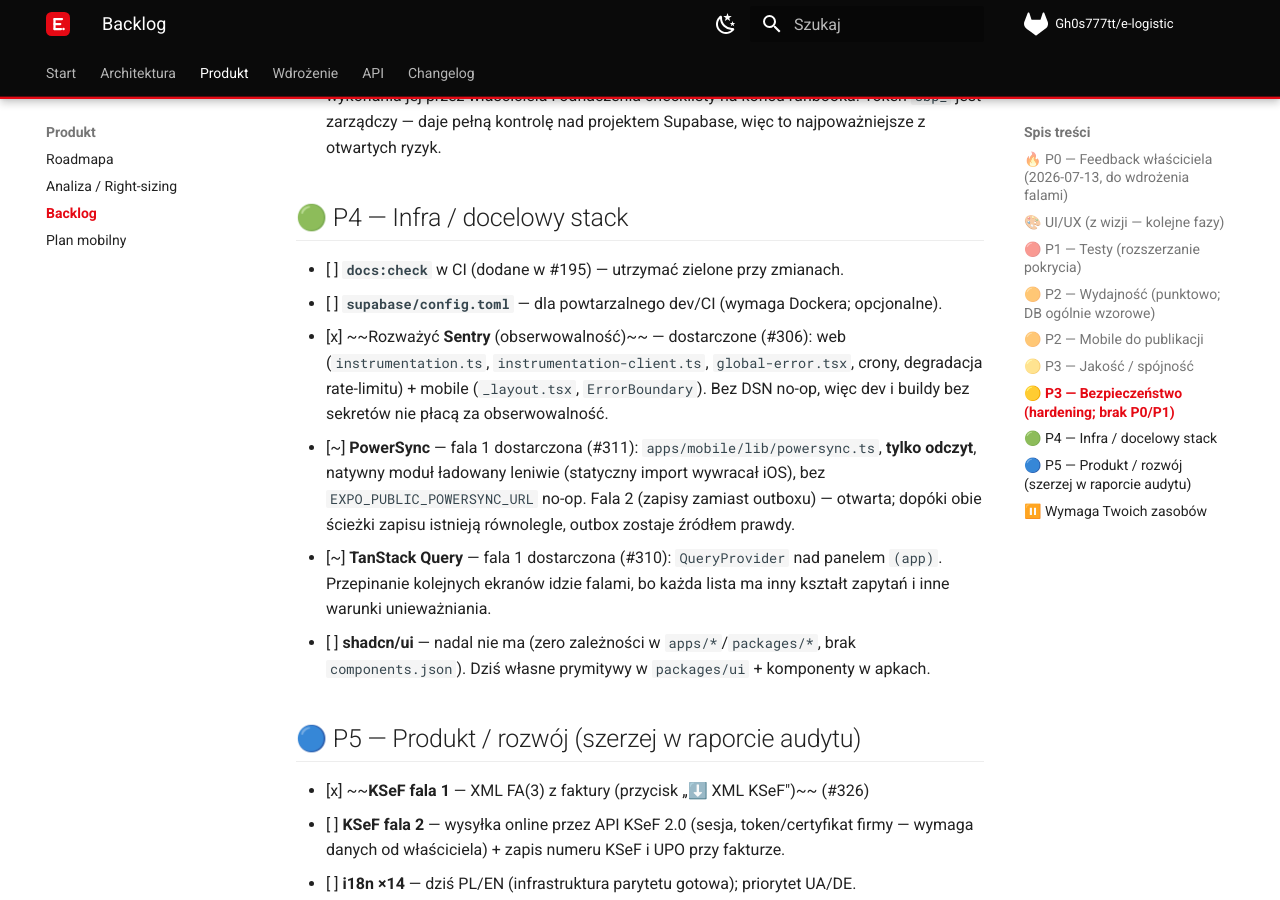
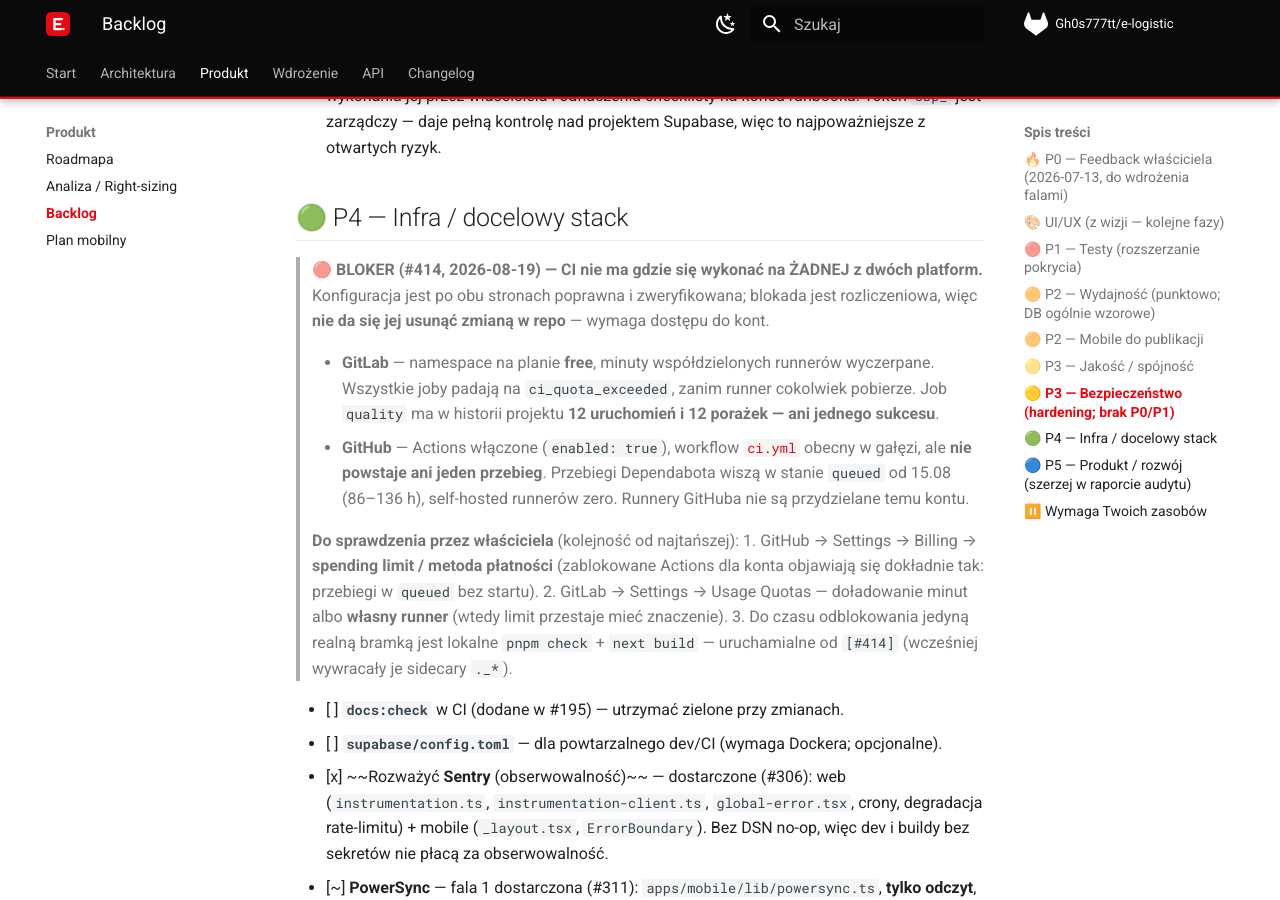
Before and after one commit to Gh0s777tt/E-Map, an MkDocs documentation site: the page built from docs/BACKLOG.md, in a window 1280 px wide and 900 px high, scrolled down 6462 px. Built offline with MkDocs 1.6.1 and Material for MkDocs 9.7.7, drawn with Linux system fonts in a browser that asks for light colours; comment, search, counter and statistics services are not loaded.

Commit message:
docs(backlog): CI nie ma gdzie sie wykonac na zadnej z dwoch platform [#414]
Konfiguracja jest po obu stronach poprawna i zweryfikowana, blokada jest
rozliczeniowa — nie da sie jej usunac zmiana w repo, wiec musi byc zapisana
jako otwarty bloker, a nie zostac w historii rozmowy.

GitLab: namespace na planie free, minuty wyczerpane, wszystkie joby padaja na
ci_quota_exceeded zanim runner cokolwiek pobierze. quality: 12 uruchomien,
12 porazek, ani jednego sukcesu w historii projektu.

GitHub: Actions wlaczone, ci.yml obecny w galezi, ale nie powstaje ANI JEDEN
przebieg — na commicie sa tylko Vercel i sprawdzenie configu Dependabota.
Przebiegi Dependabota wisza w queued od 15.08 (86-136 h), self-hosted runnerow
zero. Runnery GitHuba nie sa przydzielane temu kontu.

Do czasu odblokowania jedyna realna bramka jest lokalne pnpm check + next build.

Co-Authored-By: Claude Opus 5 <noreply@anthropic.com>

```diff
--- a/docs/BACKLOG.md
+++ b/docs/BACKLOG.md
@@ -144,6 +144,27 @@ Autorytatywny stan dostarczenia: [CHANGELOG.md](../CHANGELOG.md).
       daje pełną kontrolę nad projektem Supabase, więc to najpoważniejsze z otwartych ryzyk.
 
 ## 🟢 P4 — Infra / docelowy stack
+
+> **🔴 BLOKER (#414, 2026-08-19) — CI nie ma gdzie się wykonać na ŻADNEJ z dwóch platform.**
+> Konfiguracja jest po obu stronach poprawna i zweryfikowana; blokada jest rozliczeniowa,
+> więc **nie da się jej usunąć zmianą w repo** — wymaga dostępu do kont.
+>
+> - **GitLab** — namespace na planie **free**, minuty współdzielonych runnerów wyczerpane.
+>   Wszystkie joby padają na `ci_quota_exceeded`, zanim runner cokolwiek pobierze. Job
+>   `quality` ma w historii projektu **12 uruchomień i 12 porażek — ani jednego sukcesu**.
+> - **GitHub** — Actions włączone (`enabled: true`), workflow [`ci.yml`](../.github/workflows/ci.yml)
+>   obecny w gałęzi, ale **nie powstaje ani jeden przebieg**. Przebiegi Dependabota wiszą
+>   w stanie `queued` od 15.08 (86–136 h), self-hosted runnerów zero. Runnery GitHuba nie są
+>   przydzielane temu kontu.
+>
+> **Do sprawdzenia przez właściciela** (kolejność od najtańszej):
+> 1. GitHub → Settings → Billing → **spending limit / metoda płatności** (zablokowane Actions
+>    dla konta objawiają się dokładnie tak: przebiegi w `queued` bez startu).
+> 2. GitLab → Settings → Usage Quotas — doładowanie minut albo **własny runner**
+>    (wtedy limit przestaje mieć znaczenie).
+> 3. Do czasu odblokowania jedyną realną bramką jest lokalne `pnpm check` + `next build`
+>    — uruchamialne od `[#414]` (wcześniej wywracały je sidecary `._*`).
+
 - [ ] **`docs:check`** w CI (dodane w #195) — utrzymać zielone przy zmianach.
 - [ ] **`supabase/config.toml`** — dla powtarzalnego dev/CI (wymaga Dockera; opcjonalne).
 - [x] ~~Rozważyć **Sentry** (obserwowalność)~~ — dostarczone (#306): web (`instrumentation.ts`, `instrumentation-client.ts`, `global-error.tsx`, crony, degradacja rate-limitu) + mobile (`_layout.tsx`, `ErrorBoundary`). Bez DSN no-op, więc dev i buildy bez sekretów nie płacą za obserwowalność.
```
